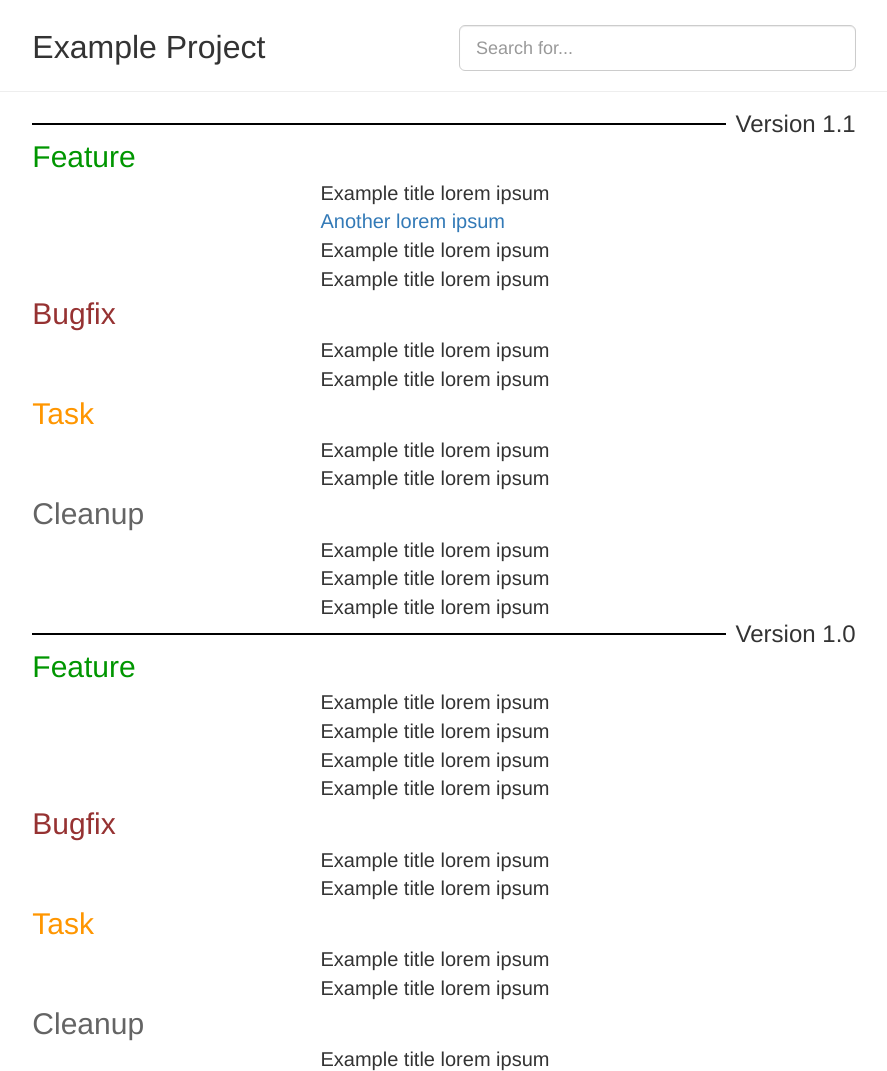
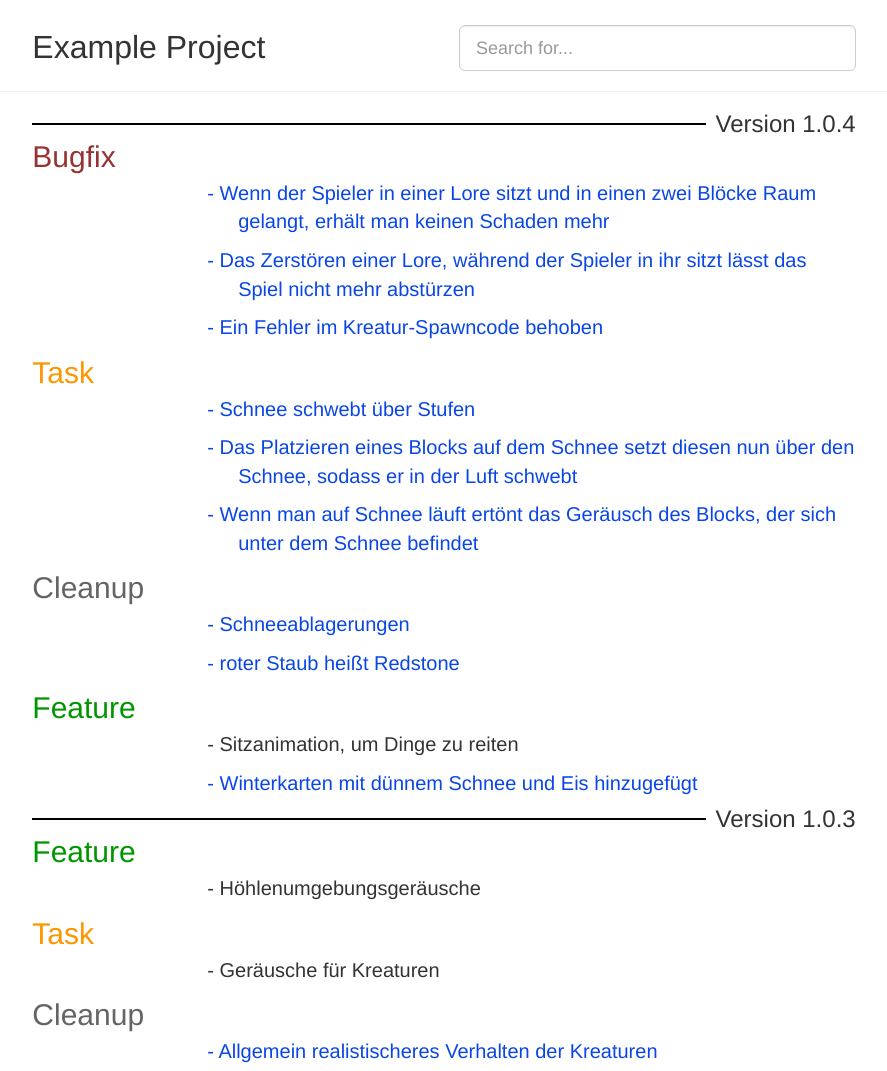
Before and after one commit to MoritzGoeckel/ChangelogJS, a plain HTML site: page index.html in a window 1280 px wide. Shown: the top 1071 px of the page, without its empty margins (196-1083 px from the left). Drawn offline with nearby package versions, Linux system fonts and the light colour scheme.

Commit message:
Finished it

```diff
--- a/data/example.js
+++ /dev/null
@@ -1,156 +0,0 @@
-var exampleData = [
-    {
-        "product":"Example Project",
-        "version":"1.1",
-        "type":"Feature",
-        "title":"Example title lorem ipsum",
-        "media":""
-    },
-    {
-        "product":"Example Project",
-        "version":"1.1",
-        "type":"Feature",
-        "title":"Another lorem ipsum",
-        "media":"Hallo Welt!"
-    },
-    {
-        "product":"Example Project",
-        "version":"1.1",
-        "type":"Feature",
-        "title":"Example title lorem ipsum",
-        "media":""
-    },
-    {
-        "product":"Example Project",
-        "version":"1.1",
-        "type":"Feature",
-        "title":"Example title lorem ipsum",
-        "media":""
-    },
-    {
-        "product":"Example Project",
-        "version":"1.1",
-        "type":"Bugfix",
-        "title":"Example title lorem ipsum",
-        "media":""
-    },
-    {
-        "product":"Example Project",
-        "version":"1.1",
-        "type":"Bugfix",
-        "title":"Example title lorem ipsum",
-        "media":""
-    },
-    {
-        "product":"Example Project",
-        "version":"1.1",
-        "type":"Task",
-        "title":"Example title lorem ipsum",
-        "media":""
-    },
-    {
-        "product":"Example Project",
-        "version":"1.1",
-        "type":"Task",
-        "title":"Example title lorem ipsum",
-        "media":""
-    },
-    {
-        "product":"Example Project",
-        "version":"1.1",
-        "type":"Cleanup",
-        "title":"Example title lorem ipsum",
-        "media":""
-    },
-    {
-        "product":"Example Project",
-        "version":"1.1",
-        "type":"Cleanup",
-        "title":"Example title lorem ipsum",
-        "media":""
-    },
-    {
-        "product":"Example Project",
-        "version":"1.1",
-        "type":"Cleanup",
-        "title":"Example title lorem ipsum",
-        "media":""
-    },
-    {
-        "product":"Example Project",
-        "version":"1.0",
-        "type":"Feature",
-        "title":"Example title lorem ipsum",
-        "media":""
-    },
-    {
-        "product":"Example Project",
-        "version":"1.0",
-        "type":"Feature",
-        "title":"Example title lorem ipsum",
-        "media":""
-    },
-    {
-        "product":"Example Project",
-        "version":"1.0",
-        "type":"Feature",
-        "title":"Example title lorem ipsum",
-        "media":""
-    },
-    {
-        "product":"Example Project",
-        "version":"1.0",
-        "type":"Feature",
-        "title":"Example title lorem ipsum",
-        "media":""
-    },
-    {
-        "product":"Example Project",
-        "version":"1.0",
-        "type":"Bugfix",
-        "title":"Example title lorem ipsum",
-        "media":""
-    },
-    {
-        "product":"Example Project",
-        "version":"1.0",
-        "type":"Bugfix",
-        "title":"Example title lorem ipsum",
-        "media":""
-    },
-    {
-        "product":"Example Project",
-        "version":"1.0",
-        "type":"Task",
-        "title":"Example title lorem ipsum",
-        "media":""
-    },
-    {
-        "product":"Example Project",
-        "version":"1.0",
-        "type":"Task",
-        "title":"Example title lorem ipsum",
-        "media":""
-    },
-    {
-        "product":"Example Project",
-        "version":"1.0",
-        "type":"Cleanup",
-        "title":"Example title lorem ipsum",
-        "media":""
-    },
-    {
-        "product":"Example Project",
-        "version":"1.0",
-        "type":"Cleanup",
-        "title":"Example title lorem ipsum",
-        "media":""
-    },
-    {
-        "product":"Example Project",
-        "version":"1.0",
-        "type":"Cleanup",
-        "title":"Example title lorem ipsum",
-        "media":""
-    }
-];
--- /dev/null
+++ b/example-data.js
@@ -0,0 +1,229 @@
+var exampleData = [
+    {
+        "product":"Example Project",
+        "version":"1.0.4",
+        "type":"Bugfix",
+        "title":"Wenn der Spieler in einer Lore sitzt und in einen zwei Blöcke Raum gelangt, erhält man keinen Schaden mehr",
+        "media":'<iframe width="560" height="315" src="https://www.youtube.com/embed/Sxhn07tGqys?rel=0&amp;showinfo=0" frameborder="0" allowfullscreen></iframe>'
+    },{
+        "product":"Example Project",
+        "version":"1.0.4",
+        "type":"Bugfix",
+        "title":"Das Zerstören einer Lore, während der Spieler in ihr sitzt lässt das Spiel nicht mehr abstürzen",
+        "media":"Lorem ipsum dolor sit amet, consetetur sadipscing elitr, sed diam nonumy eirmod tempor invidunt ut labore et dolore magna aliquyam erat, sed diam voluptua. At vero eos et accusam et justo duo dolores et ea rebum. Stet clita kasd gubergren, no sea takimata sanctus est Lorem ipsum dolor sit amet. Lorem ipsum dolor sit amet, consetetur sadipscing elitr, sed diam nonumy eirmod tempor invidunt ut labore et dolore magna aliquyam erat, sed diam voluptua. At vero eos et accusam et justo duo dolores et ea rebum. Stet clita kasd gubergren, no sea takimata sanctus est Lorem ipsum dolor sit amet."
+    },
+    {
+        "product":"Example Project",
+        "version":"1.0.4",
+        "type":"Bugfix",
+        "title":"Ein Fehler im Kreatur-Spawncode behoben",
+        "media":'<object data="http://www.pdf995.com/samples/pdf.pdf" type="application/pdf" style="width:100%;height:300px"><a href="object.pdf">PDF laden</a></object>'
+    },
+    {
+        "product":"Example Project",
+        "version":"1.0.4",
+        "type":"Task",
+        "title":"Schnee schwebt über Stufen",
+        "media":'<iframe width="560" height="315" src="https://www.youtube.com/embed/hHRuBF2ouE8?rel=0&amp;showinfo=0" frameborder="0" allowfullscreen></iframe>'
+    },
+    {
+        "product":"Example Project",
+        "version":"1.0.4",
+        "type":"Task",
+        "title":"Das Platzieren eines Blocks auf dem Schnee setzt diesen nun über den Schnee, sodass er in der Luft schwebt",
+        "media":"Changes from <a href='http://minecraft-de.gamepedia.com/Versionsgeschichte/Classic#Creative_Singleplayer'>Minecraft</a>"
+    },
+    {
+        "product":"Example Project",
+        "version":"1.0.4",
+        "type":"Task",
+        "title":"Wenn man auf Schnee läuft ertönt das Geräusch des Blocks, der sich unter dem Schnee befindet",
+        "media":'<iframe width="560" height="315" src="https://www.youtube.com/embed/hHRuBF2ouE8?rel=0&amp;showinfo=0" frameborder="0" allowfullscreen></iframe>'
+    },{
+        "product":"Example Project",
+        "version":"1.0.4",
+        "type":"Cleanup",
+        "title":"Schneeablagerungen",
+        "media":'<object data="http://www.pdf995.com/samples/pdf.pdf" type="application/pdf" style="width:100%;height:300px"><a href="object.pdf">PDF laden</a></object>'
+    },{
+        "product":"Example Project",
+        "version":"1.0.4",
+        "type":"Cleanup",
+        "title":"roter Staub heißt Redstone",
+        "media":'<iframe width="560" height="315" src="https://www.youtube.com/embed/gmWIhDv6OtY?rel=0&amp;showinfo=0" frameborder="0" allowfullscreen></iframe>'
+    },{
+        "product":"Example Project",
+        "version":"1.0.4",
+        "type":"Feature",
+        "title":"Sitzanimation, um Dinge zu reiten",
+        "media":""
+    },
+    {
+        "product":"Example Project",
+        "version":"1.0.4",
+        "type":"Feature",
+        "title":"Winterkarten mit dünnem Schnee und Eis hinzugefügt",
+        "media":"Changes from <a href='http://minecraft-de.gamepedia.com/Versionsgeschichte/Classic#Creative_Singleplayer'>Minecraft</a>"
+    },
+    {
+        "product":"Example Project",
+        "version":"1.0.3",
+        "type":"Feature",
+        "title":"Höhlenumgebungsgeräusche",
+        "media":""
+    },
+    {
+        "product":"Example Project",
+        "version":"1.0.3",
+        "type":"Task",
+        "title":"Geräusche für Kreaturen",
+        "media":""
+    },
+    {
+        "product":"Example Project",
+        "version":"1.0.3",
+        "type":"Cleanup",
+        "title":"Allgemein realistischeres Verhalten der Kreaturen",
+        "media":"Hallo Welt!"
+    },
+    {
+        "product":"Example Project",
+        "version":"1.0.3",
+        "type":"Cleanup",
+        "title":"Der Wegealgorithmus funktioniert jetzt auch bei Hügeln (außer für Spinnen)",
+        "media":'<iframe width="560" height="315" src="https://www.youtube.com/embed/gmWIhDv6OtY?rel=0&amp;showinfo=0" frameborder="0" allowfullscreen></iframe>'
+    },
+    {
+        "product":"Example Project",
+        "version":"1.0.2.1",
+        "type":"Feature",
+        "title":"Redstone Staub gibt nun Partikel ab",
+        "media":"Changes from <a href='http://minecraft-de.gamepedia.com/Versionsgeschichte/Classic#Creative_Singleplayer'>Minecraft</a>"
+    },
+    {
+        "product":"Example Project",
+        "version":"1.0.2.1",
+        "type":"Feature",
+        "title":"Auf Redstone Staub zu laufen zerstört diesen nicht mehr",
+        "media":'<object data="http://www.pdf995.com/samples/pdf.pdf" type="application/pdf" style="width:100%;height:300px"><a href="object.pdf">PDF laden</a></object>'
+    },
+    {
+        "product":"Example Project",
+        "version":"1.0.2.1",
+        "type":"Feature",
+        "title":"Redstone Staub verbindet sich nicht diagonal nach unten durch solide Blöcke",
+        "media":'<iframe width="560" height="315" src="https://www.youtube.com/embed/hHRuBF2ouE8?rel=0&amp;showinfo=0" frameborder="0" allowfullscreen></iframe>'
+    },
+    {
+        "product":"Example Project",
+        "version":"1.0.2.1",
+        "type":"Feature",
+        "title":"Redstone Fackeln senden nur durch Stufen ihr Signal",
+        "media":""
+    },
+    {
+        "product":"Example Project",
+        "version":"1.0.1.1",
+        "type":"Bugfix",
+        "title":"Linux-Maus-Fehler behoben",
+        "media":""
+    },
+    {
+        "product":"Example Project",
+        "version":"1.0.1",
+        "type":"Bugfix",
+        "title":"Schilder bleiben auch, wenn sie bereits entfernt sind (durch Neuladen des Speicherstandes kann dies behoben werden)",
+        "media":'<object data="http://www.pdf995.com/samples/pdf.pdf" type="application/pdf" style="width:100%;height:300px"><a href="object.pdf">PDF laden</a></object>'
+    },
+    {
+        "product":"Example Project",
+        "version":"1.1",
+        "type":"Cleanup",
+        "title":"Neues Türen-Icon",
+        "media":""
+    },
+    {
+        "product":"Example Project",
+        "version":"1.0.1",
+        "type":"Cleanup",
+        "title":"Schilder können an Wänden platziert werden",
+        "media":'<iframe width="560" height="315" src="https://www.youtube.com/embed/hHRuBF2ouE8?rel=0&amp;showinfo=0" frameborder="0" allowfullscreen></iframe>'
+    },
+    {
+        "product":"Example Project",
+        "version":"1.0.1",
+        "type":"Cleanup",
+        "title":"Schilder können an Wänden platziert werden",
+        "media":"Changes from <a href='http://minecraft-de.gamepedia.com/Versionsgeschichte/Classic#Creative_Singleplayer'>Minecraft</a>"
+    },
+    {
+        "product":"Example Project",
+        "version":"1.0.1",
+        "type":"Task",
+        "title":"Kohle kann in kleineren und größeren Flözen gefunden werden",
+        "media":""
+    },
+    {
+        "product":"Example Project",
+        "version":"1.0.1",
+        "type":"Task",
+        "title":"Höhlen können deutlich größer und ausgedehnter sein",
+        "media":""
+    },
+    {
+        "product":"Example Project",
+        "version":"1.0.1",
+        "type":"Feature",
+        "title":"Schafe regenerieren Wolle",
+        "media":""
+    },
+    {
+        "product":"Example Project",
+        "version":"1.0.1",
+        "type":"Feature",
+        "title":"KI verbessert",
+        "media":'<object data="http://www.pdf995.com/samples/pdf.pdf" type="application/pdf" style="width:100%;height:300px"><a href="object.pdf">PDF laden</a></object>'
+    },
+    {
+        "product":"Example Project",
+        "version":"1.0.0.1",
+        "type":"Task",
+        "title":"Wenn ein Spieler unterhalb der Welt ist, stirbt er",
+        "media":'<iframe width="560" height="315" src="https://www.youtube.com/embed/hHRuBF2ouE8?rel=0&amp;showinfo=0" frameborder="0" allowfullscreen></iframe>'
+    },
+    {
+        "product":"Example Project",
+        "version":"1.0.0.1",
+        "type":"Feature",
+        "title":"Offizielle Veröffentlichung des Offline-Clients",
+        "media":'<iframe width="560" height="315" src="https://www.youtube.com/embed/hHRuBF2ouE8?rel=0&amp;showinfo=0" frameborder="0" allowfullscreen></iframe>'
+    },
+    {
+        "product":"Example Project",
+        "version":"1.0.0",
+        "type":"Task",
+        "title":"Lava dort zu platzieren, wo bereits Lava vorhanden ist, hat keinen Effekt",
+        "media":""
+    },
+    {
+        "product":"Example Project",
+        "version":"1.0.0",
+        "type":"Bugfix",
+        "title":"Klassischer-Boosterschienen-Fehler behoben",
+        "media":""
+    },
+    {
+        "product":"Example Project",
+        "version":"1.0.0",
+        "type":"Feature",
+        "title":"Treppen hinzugefügt",
+        "media":'<object data="http://www.pdf995.com/samples/pdf.pdf" type="application/pdf" style="width:100%;height:300px"><a href="object.pdf">PDF laden</a></object>'
+    },
+    {
+        "product":"Example Project",
+        "version":"1.0.0",
+        "type":"Feature",
+        "title":"Das Spiel wird mit dem herunterladbaren Clienten veröffentlicht",
+        "media":"Changes from <a href='http://minecraft-de.gamepedia.com/Versionsgeschichte/Classic#Creative_Singleplayer'>Minecraft</a>"
+    }
+];
--- a/styles.css
+++ b/styles.css
@@ -24,7 +24,9 @@
 .titel_wrapper{
     font-size: 20px;
     width: 100%;
-    padding-left: 35%;
+    padding-left: 25%;
+    text-indent: -5%;
+    padding-bottom: 10px;
 }
 
 .feature{
@@ -50,22 +52,20 @@
 .media_content{
     border-style: solid;
     border-width: 1px;
-    border-color: rgba(0, 0, 0, 0.1);
-
-    width: 65%;
+    border-color: rgba(51, 122, 189, 0.62);;
     padding: 10px;
-    margin-left: 35%;
     margin-bottom: 16px;
+    margin-left: 20%;
 }
 
-.title_link .title_link:visited .title_link:active{
-    text-decoration: none;
-    color: rgba(100, 100, 200, 1);
+a.title_link, a.title_link:visited, a.title_link:active{
+    text-decoration: none !important;
+    color: rgba(10, 70, 230, 1) !important;
 }
 
-.title_link:hover{
-    text-decoration: none;
-    color: rgba(0, 0, 100, 1);
+a.title_link:hover{
+    text-decoration: underline !important;
+    color: rgba(10, 70, 230, 1) !important;
 }
 
 body{
```
Also changed, not shown: index.html (+7 -5 lines), script.js (+6 -1 lines).
